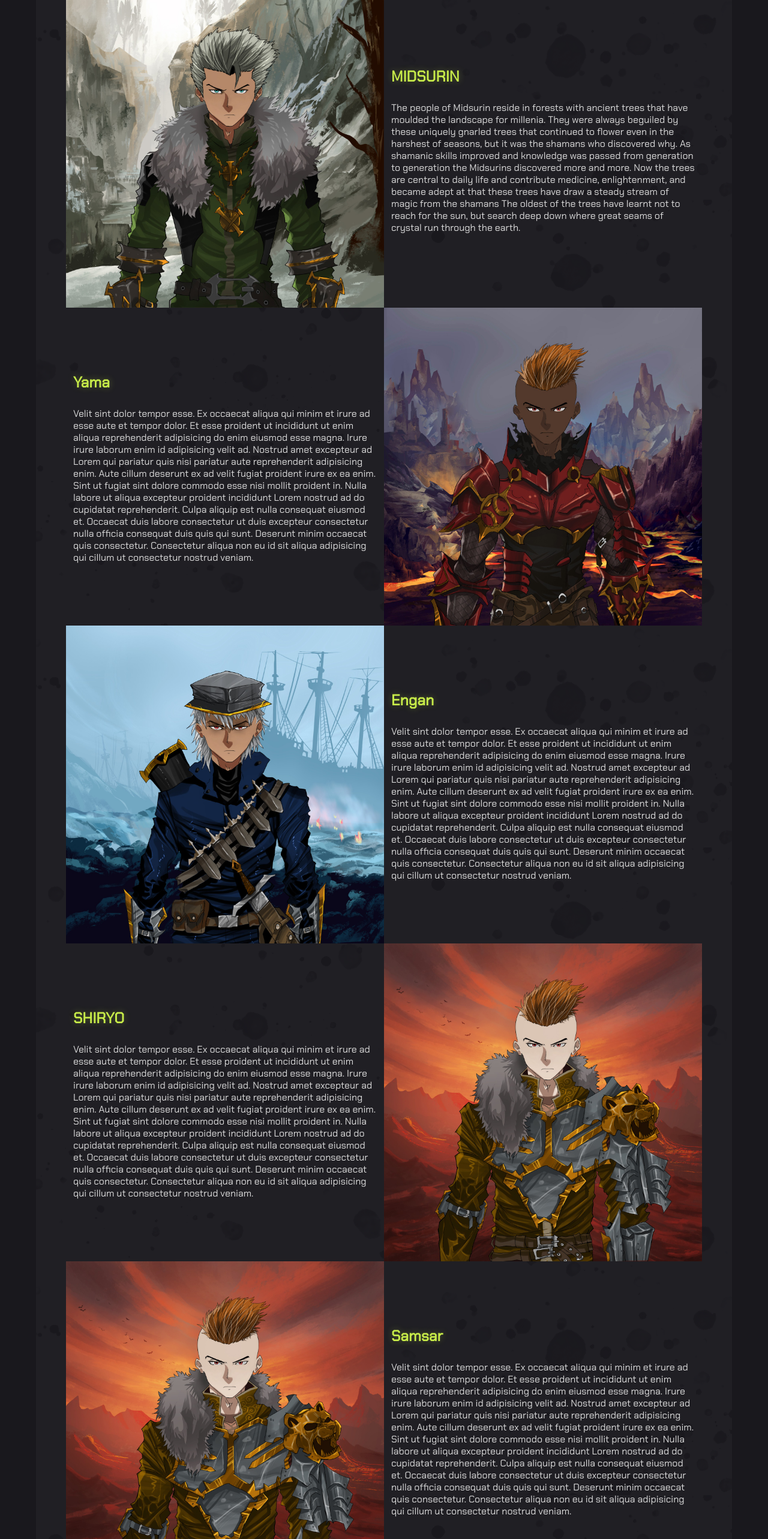
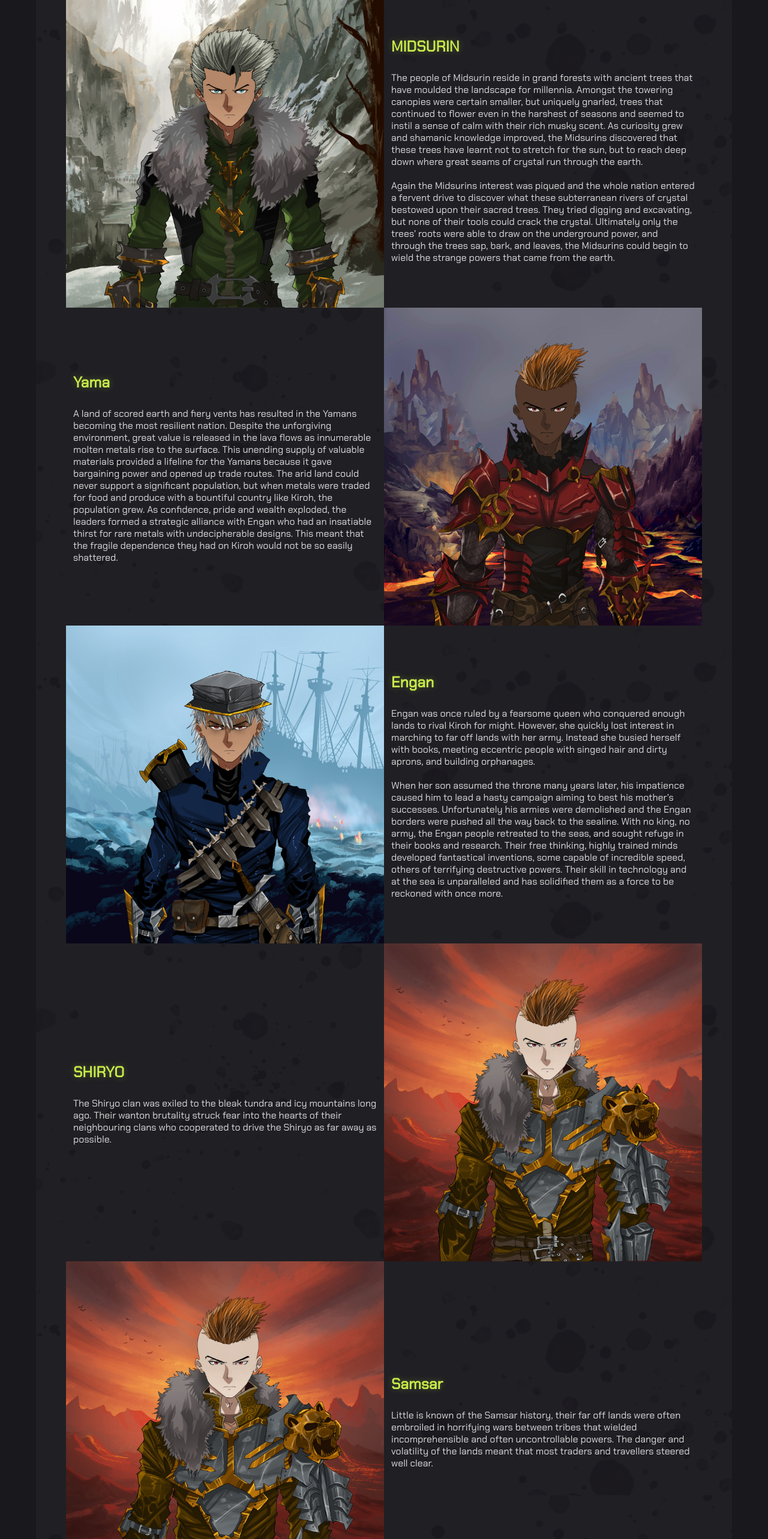
Before and after one commit to ibilalfaizz/shadow-quest, a Next.js app: page /archives in a window 1280 px wide. Shown: the part 1100-3666 px from the top of the page at 60% size. Built offline with nearby package versions, Linux system fonts and the light colour scheme.

Commit message:
Update Archives.js

```diff
--- a/Components/Others/Archives.js
+++ b/Components/Others/Archives.js
@@ -85,19 +85,9 @@ const Archives = () => {
                     </a>
                   </h1>
                   <p className="text-white-opacity-2 mb-40 max-width dilema font-16">
-                    The people of Midsurin reside in forests with ancient trees
-                    that have moulded the landscape for millenia. They were
-                    always beguiled by these uniquely gnarled trees that
-                    continued to flower even in the harshest of seasons, but it
-                    was the shamans who discovered why. As shamanic skills
-                    improved and knowledge was passed from generation to
-                    generation the Midsurins discovered more and more. Now the
-                    trees are central to daily life and contribute medicine,
-                    enlightenment, and became adept at that these trees have
-                    draw a steady stream of magic from the shamans The oldest of
-                    the trees have learnt not to reach for the sun, but search
-                    deep down where great seams of crystal run through the
-                    earth.
+                    The people of Midsurin reside in grand forests with ancient trees that have moulded the landscape for millennia. Amongst the towering canopies were certain smaller, but uniquely gnarled, trees that continued to flower even in the harshest of seasons and seemed to instil a sense of calm with their rich musky scent. As curiosity grew and shamanic knowledge improved, the Midsurins discovered that these trees have learnt not to stretch for the sun, but to reach deep down where great seams of crystal run through the earth.
+                    <br /><br />
+                    Again the Midsurins interest was piqued and the whole nation entered a fervent drive to discover what these subterranean rivers of crystal bestowed upon their sacred trees. They tried digging and excavating, but none of their tools could crack the crystal. Ultimately only the trees’ roots were able to draw on the underground power, and through the trees sap, bark, and leaves, the Midsurins could begin to wield the strange powers that came from the earth.
                     <br />
                   </p>
                 </div>
@@ -112,21 +102,7 @@ const Archives = () => {
                     </a>
                   </h1>
                   <p className="text-white-opacity-2 mb-40 max-width dilema font-16">
-                    Velit sint dolor tempor esse. Ex occaecat aliqua qui minim
-                    et irure ad esse aute et tempor dolor. Et esse proident ut
-                    incididunt ut enim aliqua reprehenderit adipisicing do enim
-                    eiusmod esse magna. Irure irure laborum enim id adipisicing
-                    velit ad. Nostrud amet excepteur ad Lorem qui pariatur quis
-                    nisi pariatur aute reprehenderit adipisicing enim. Aute
-                    cillum deserunt ex ad velit fugiat proident irure ex ea
-                    enim. Sint ut fugiat sint dolore commodo esse nisi mollit
-                    proident in. Nulla labore ut aliqua excepteur proident
-                    incididunt Lorem nostrud ad do cupidatat reprehenderit.
-                    Culpa aliquip est nulla consequat eiusmod et. Occaecat duis
-                    labore consectetur ut duis excepteur consectetur nulla
-                    officia consequat duis quis qui sunt. Deserunt minim
-                    occaecat quis consectetur. Consectetur aliqua non eu id sit
-                    aliqua adipisicing qui cillum ut consectetur nostrud veniam.
+                     A land of scored earth and fiery vents has resulted in the Yamans becoming the most resilient nation. Despite the unforgiving environment, great value is released in the lava flows as innumerable molten metals rise to the surface. This unending supply of valuable materials provided a lifeline for the Yamans because it gave bargaining power and opened up trade routes. The arid land could never support a significant population, but when metals were traded for food and produce with a bountiful country like Kiroh, the population grew. As confidence, pride and wealth exploded, the leaders formed a strategic alliance with Engan who had an insatiable thirst for rare metals with undecipherable designs. This meant that the fragile dependence they had on Kiroh would not be so easily shattered.
                     <br />
                   </p>
                 </div>
@@ -147,21 +123,9 @@ const Archives = () => {
                     </a>
                   </h1>
                   <p className="text-white-opacity-2 mb-40 max-width dilema font-16">
-                    Velit sint dolor tempor esse. Ex occaecat aliqua qui minim
-                    et irure ad esse aute et tempor dolor. Et esse proident ut
-                    incididunt ut enim aliqua reprehenderit adipisicing do enim
-                    eiusmod esse magna. Irure irure laborum enim id adipisicing
-                    velit ad. Nostrud amet excepteur ad Lorem qui pariatur quis
-                    nisi pariatur aute reprehenderit adipisicing enim. Aute
-                    cillum deserunt ex ad velit fugiat proident irure ex ea
-                    enim. Sint ut fugiat sint dolore commodo esse nisi mollit
-                    proident in. Nulla labore ut aliqua excepteur proident
-                    incididunt Lorem nostrud ad do cupidatat reprehenderit.
-                    Culpa aliquip est nulla consequat eiusmod et. Occaecat duis
-                    labore consectetur ut duis excepteur consectetur nulla
-                    officia consequat duis quis qui sunt. Deserunt minim
-                    occaecat quis consectetur. Consectetur aliqua non eu id sit
-                    aliqua adipisicing qui cillum ut consectetur nostrud veniam.
+                    Engan was once ruled by a fearsome queen who conquered enough lands to rival Kiroh for might. However, she quickly lost interest in marching to far off lands with her army. Instead she busied herself with books, meeting eccentric people with singed hair and dirty aprons, and building orphanages.
+                    <br /><br />
+                    When her son assumed the throne many years later, his impatience caused him to lead a hasty campaign aiming to best his mother’s successes. Unfortunately his armies were demolished and the Engan borders were pushed all the way back to the sealine. With no king, no army, the Engan people retreated to the seas, and sought refuge in their books and research. Their free thinking, highly trained minds developed fantastical inventions, some capable of incredible speed, others of terrifying destructive powers. Their skill in technology and at the sea is unparalleled and has solidified them as a force to be reckoned with once more.
                     <br />
                   </p>
                 </div>
@@ -176,21 +140,7 @@ const Archives = () => {
                     </a>
                   </h1>
                   <p className="text-white-opacity-2 mb-40 max-width dilema font-16">
-                    Velit sint dolor tempor esse. Ex occaecat aliqua qui minim
-                    et irure ad esse aute et tempor dolor. Et esse proident ut
-                    incididunt ut enim aliqua reprehenderit adipisicing do enim
-                    eiusmod esse magna. Irure irure laborum enim id adipisicing
-                    velit ad. Nostrud amet excepteur ad Lorem qui pariatur quis
-                    nisi pariatur aute reprehenderit adipisicing enim. Aute
-                    cillum deserunt ex ad velit fugiat proident irure ex ea
-                    enim. Sint ut fugiat sint dolore commodo esse nisi mollit
-                    proident in. Nulla labore ut aliqua excepteur proident
-                    incididunt Lorem nostrud ad do cupidatat reprehenderit.
-                    Culpa aliquip est nulla consequat eiusmod et. Occaecat duis
-                    labore consectetur ut duis excepteur consectetur nulla
-                    officia consequat duis quis qui sunt. Deserunt minim
-                    occaecat quis consectetur. Consectetur aliqua non eu id sit
-                    aliqua adipisicing qui cillum ut consectetur nostrud veniam.
+                    The Shiryo clan was exiled to the bleak tundra and icy mountains long ago. Their wanton brutality struck fear into the hearts of their neighbouring clans who cooperated to drive the Shiryo as far away as possible.
                     <br />
                   </p>
                 </div>
@@ -211,21 +161,7 @@ const Archives = () => {
                     </a>
                   </h1>
                   <p className="text-white-opacity-2 mb-40 max-width dilema font-16">
-                    Velit sint dolor tempor esse. Ex occaecat aliqua qui minim
-                    et irure ad esse aute et tempor dolor. Et esse proident ut
-                    incididunt ut enim aliqua reprehenderit adipisicing do enim
-                    eiusmod esse magna. Irure irure laborum enim id adipisicing
-                    velit ad. Nostrud amet excepteur ad Lorem qui pariatur quis
-                    nisi pariatur aute reprehenderit adipisicing enim. Aute
-                    cillum deserunt ex ad velit fugiat proident irure ex ea
-                    enim. Sint ut fugiat sint dolore commodo esse nisi mollit
-                    proident in. Nulla labore ut aliqua excepteur proident
-                    incididunt Lorem nostrud ad do cupidatat reprehenderit.
-                    Culpa aliquip est nulla consequat eiusmod et. Occaecat duis
-                    labore consectetur ut duis excepteur consectetur nulla
-                    officia consequat duis quis qui sunt. Deserunt minim
-                    occaecat quis consectetur. Consectetur aliqua non eu id sit
-                    aliqua adipisicing qui cillum ut consectetur nostrud veniam.
+                    Little is known of the Samsar history, their far off lands were often embroiled in horrifying wars between tribes that wielded incomprehensible and often uncontrollable powers. The danger and volatility of the lands meant that most traders and travellers steered well clear.
                     <br />
                   </p>
                 </div>
```
